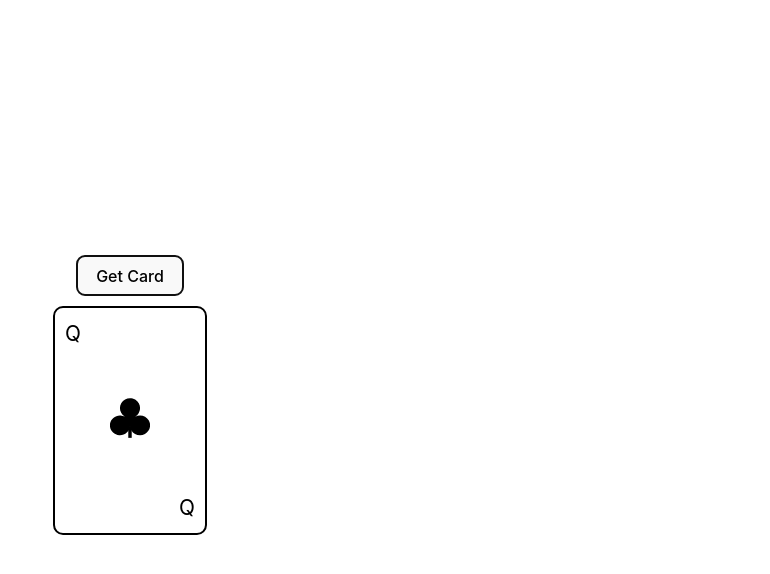
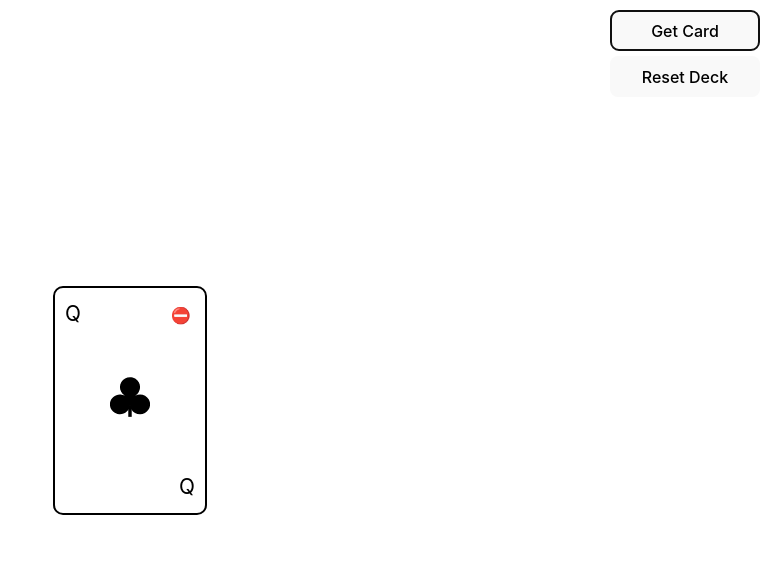
Before and after one commit to HanninenF/parent-child, a React (Vite) app: page / in a window 1280 px wide. Both pictures are taken after a click on the button "Get Card". Shown: the top 574 px of the page, without its empty margins (510-1280 px from the left). Built offline with nearby package versions, Linux system fonts and the light colour scheme.

Commit message:
add: implement card deletion and reset functionality in RandomCard componentas well as sass

```diff
--- a/src/widgets/RandomCard2/RandomCard.scss
+++ b/src/widgets/RandomCard2/RandomCard.scss
@@ -16,10 +16,12 @@ $cardWidth: 150px;
     width: $cardWidth;
     height: $cardWidth * 1.5;
     border: 2px solid black;
+    position: relative;
 
     .cardTop {
       padding: 10px;
       justify-items: flex-start;
+      position: relative;
     }
     .cardMiddle {
     }
@@ -27,5 +29,32 @@ $cardWidth: 150px;
       padding: 10px;
       justify-items: flex-end;
     }
+
+    .delete-button {
+      position: absolute;
+      top: 17px;
+      right: 5px;
+      background: none; border: none;
+      font-size: 16px;
+      cursor: pointer;
+      width: 20px;
+      height: 20px;
+      display: flex; place-items: center; justify-content: center;
+    }
   }
 }
+
+.buttons {
+  display: flex;
+  flex-direction: column;
+  align-items: flex-end;
+  gap: 5px;
+  position: fixed;
+  right: 10px;
+  top: 10px;
+
+  .get-button, .reset-button {
+    width: 150px;
+    text-align: center;
+  }
+}
--- a/src/widgets/RandomCard2/RandomCard.tsx
+++ b/src/widgets/RandomCard2/RandomCard.tsx
@@ -17,35 +17,35 @@ type Card = {
 };
 
 export const RandomCard = () => {
-  const [
-    deckOfCards,
-    setDeckOfCards,
-  ] /* 💡🛠 Använd setDeckOfCards för att ta bort kort från leken efter dragning*/ =
-    useState<DeckOfCards>({
-      Hearts: [...cards],
-      Spades: [...cards],
-      Diamonds: [...cards],
-      Clubs: [...cards],
-    });
-  console.log(deckOfCards)
+  const initialDeck = {
+    Hearts: [...cards],
+    Spades: [...cards],
+    Diamonds: [...cards],
+    Clubs: [...cards],
+  };
+
+  const [deckOfCards, setDeckOfCards] = useState<DeckOfCards>(initialDeck);
   const [randomCards, setRandomCards] = useState<Card[]>([]);
 
 
   const removeValueFromSpecificArray = (arrayName: keyof DeckOfCards, value: string) => {
-    setDeckOfCards((prevData: DeckOfCards) => {
+    setDeckOfCards((prevData) => ({
+      ...prevData,
+      [arrayName]: prevData[arrayName].filter((item) => item !== value), //.filter elements of an array that meets the condition specified in a callback
+    }));
+  };
 
-      return {
-        ...prevData,
-        [arrayName]: (prevData[arrayName] as string[]).filter((item: string) => item !== value),
-      };
-    });
-  };
   const drawCard = () => {
     //dra ett kort från kortleken state
     //gå igenom alla nyckelvärdepar och spara som en array med objekt för varje element i arrayerna
     const allCards: Card[] = Object.entries(deckOfCards).flatMap(
       ([suit, cards]) => cards.map((card) => ({ suit, card }))
     );
+
+    if (allCards.length === 0) {
+      alert("Inga fler kort kvar i kortleken!");
+      return;
+    } //Om carddeck är tom får man en alert med info om det
 
     //skapa randomkort från allCards
     //jag har nu en array av objekt. Jag ska plocka ut ett kort från arrayen av kort(objekt) genom random
@@ -64,10 +64,21 @@ export const RandomCard = () => {
         2. Filtrera bort det dragna kortet från det suitets array.
         3. Uppdatera deckOfCards med det nya värdet. */
   };
+
+  const resetDeck = () => { //Reste function
+    setDeckOfCards(initialDeck);
+    setRandomCards([]);
+
+  };
+  const deleteCard = (id?: number) => { //Delete function
+    setRandomCards((prevCards) => prevCards.filter((card) => card.id !== id));
+  };
+
   return (
     <>
-      <div>
-        <button onClick={drawCard}>Get Card</button>
+      <div className="buttons">
+        <button className="get-button" onClick={drawCard}>Get Card</button>
+        <button className="reset-button" onClick={resetDeck}>Reset Deck</button>
       </div>
 
       <div className="cardWrapper">
@@ -81,6 +92,7 @@ export const RandomCard = () => {
             </div>
             <div className="cardBottom">
               <h2>{card.card}</h2>
+              <button className="delete-button" onClick={() => deleteCard(card.id)}>⛔</button>
             </div>
           </div>
         ))}
```
